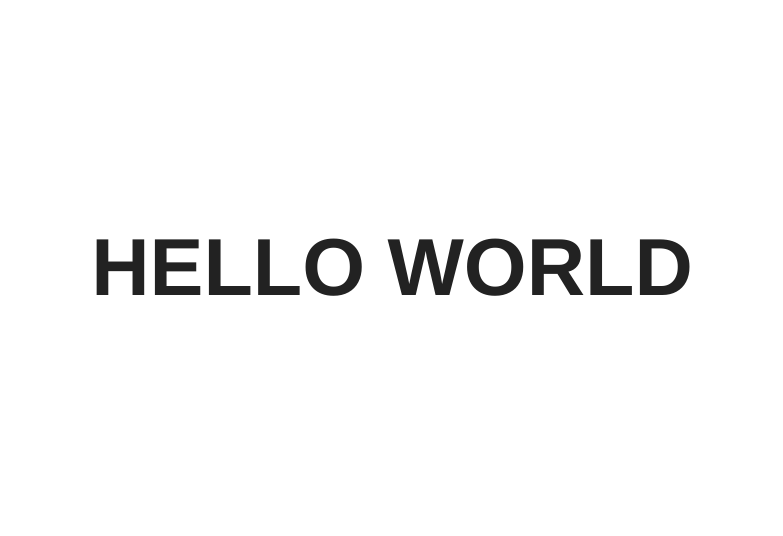
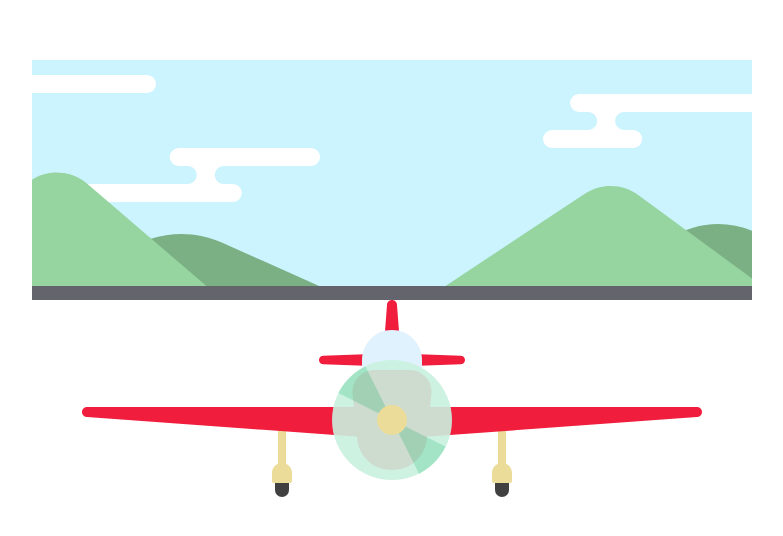
Before and after one commit to Tivo389/79_062018_SPLIT_DEPTH, a plain HTML site: page index.html in a window 1280 px wide. Shown: the part 122-658 px from the top of the page, without its empty margins (248-1031 px from the left). Drawn offline with Linux system fonts and the light colour scheme.

Commit message:
developImages Complete - Image of scene and plane developed and exported as svg. - Did a quick test in console browser, individual parts can be transformed.

```diff
--- a/css/stylesheet.scss
+++ b/css/stylesheet.scss
@@ -14,8 +14,6 @@
   width: 100vw;
 }
 
-
-
 // BOOTSTRAP NOTES & RESOLUTION REFERENCE
 // iPhone SE = 320 * 568px
 // iPhone 7 = 375 * 667px
--- a/index.html
+++ b/index.html
@@ -12,7 +12,8 @@
 
 
 <div class="mainWrapper">
-  <h1>HELLO WORLD</h1>
+  <object data="images/scene.svg" type="image/svg+xml"></object>
+  <object data="images/plane.svg" type="image/svg+xml"></object>
 </div>
 
 
```
Also changed, not shown: css/stylesheet.css, images/plane.svg (added), images/scene.svg (added).
